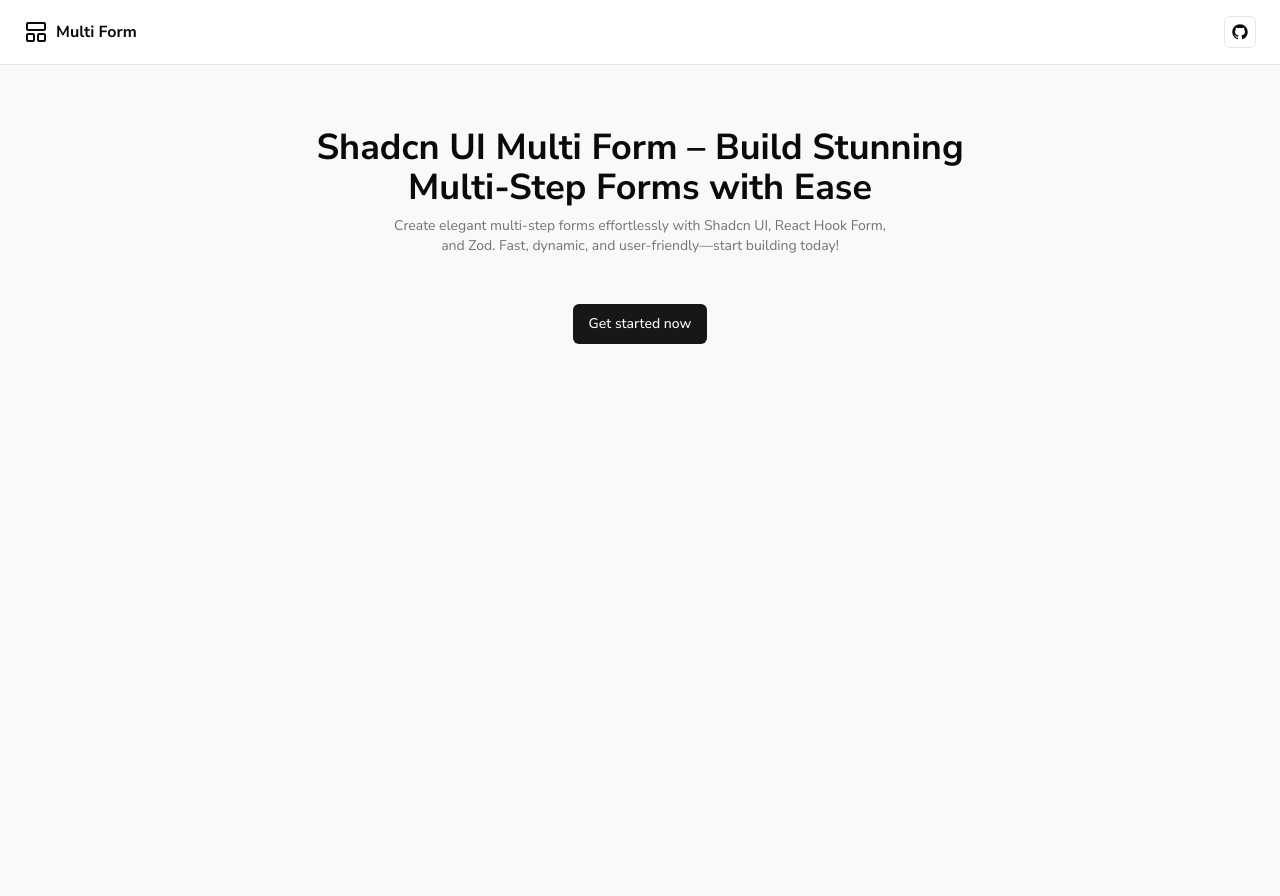
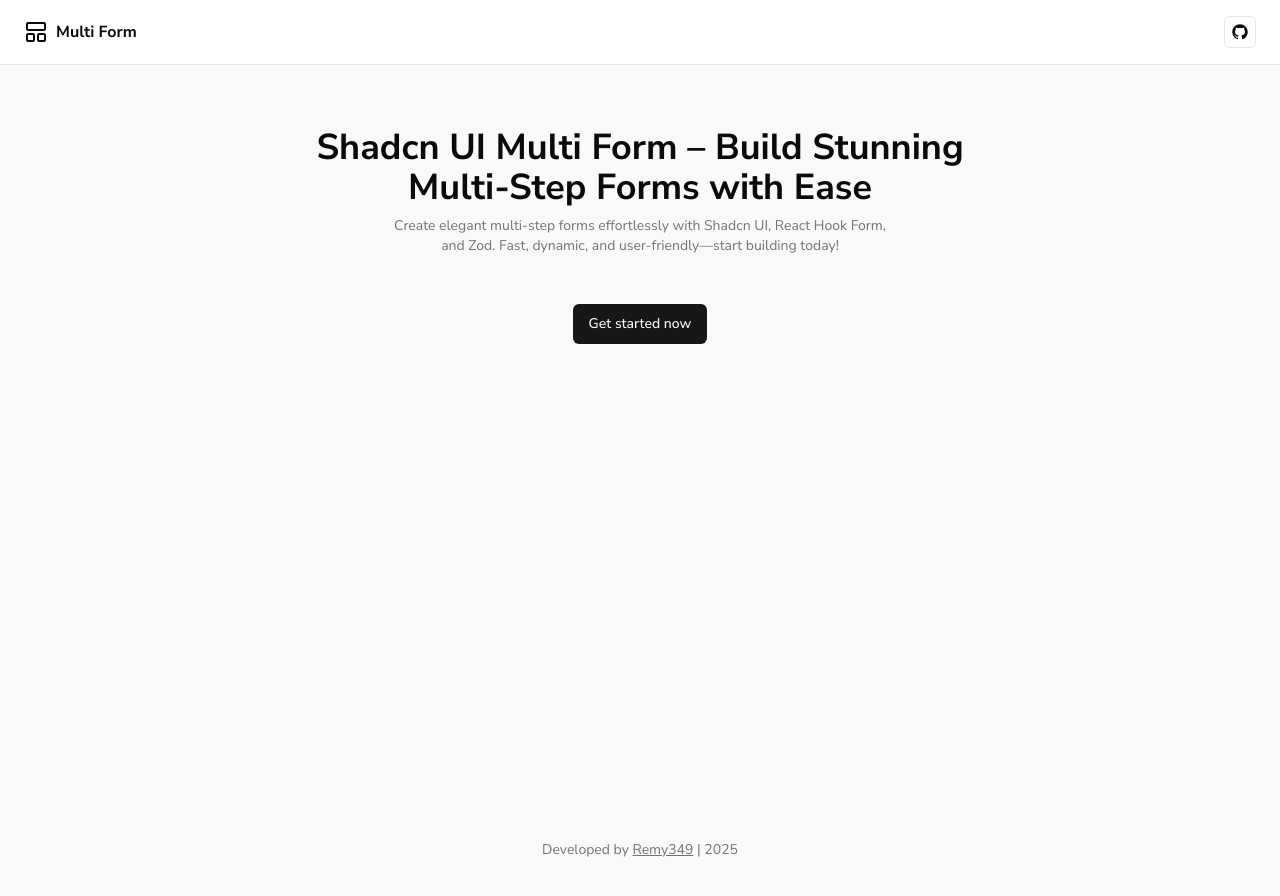
Before and after one commit to Remy349/shadcn-ui-multi-form, a Next.js app: page / in a window 1280 px wide. Shown: the top 896 px of the page. Before the commit the page ends 800 px from the top, so only its background shows below. Built offline with nearby package versions, Linux system fonts and the light colour scheme.

Commit message:
feat: Add footer

```diff
--- /dev/null
+++ b/app/_components/footer.tsx
@@ -0,0 +1,23 @@
+import Link from "next/link";
+
+export const Footer = () => {
+  return (
+    <footer className="pt-[2.5rem] pb-[2.5rem]">
+      <div className="px-6 mx-auto md:max-w-3xl lg:max-w-5xl xl:max-w-7xl">
+        <div>
+          <p className="text-muted-foreground text-sm text-center">
+            Developed by{" "}
+            <Link
+              href="https://github.com/Remy349"
+              target="_blank"
+              className="underline"
+            >
+              Remy349
+            </Link>{" "}
+            | 2025
+          </p>
+        </div>
+      </div>
+    </footer>
+  );
+};
--- a/app/layout.tsx
+++ b/app/layout.tsx
@@ -2,6 +2,7 @@
 import { Header } from "./_components/header";
 import type { Metadata } from "next";
 import { nunitoSans } from "@/lib/fonts";
+import { Footer } from "./_components/footer";
 
 export const metadata: Metadata = {
   title: "ShadcnUI Multi Form",
@@ -16,7 +17,8 @@
     <html lang="en">
       <body className={`${nunitoSans.className} antialiased`}>
         <Header />
-        <main className="mt-16">{children}</main>
+        <main className="mt-16 min-h-[calc(100vh-4rem)]">{children}</main>
+        <Footer />
       </body>
     </html>
   );
```
